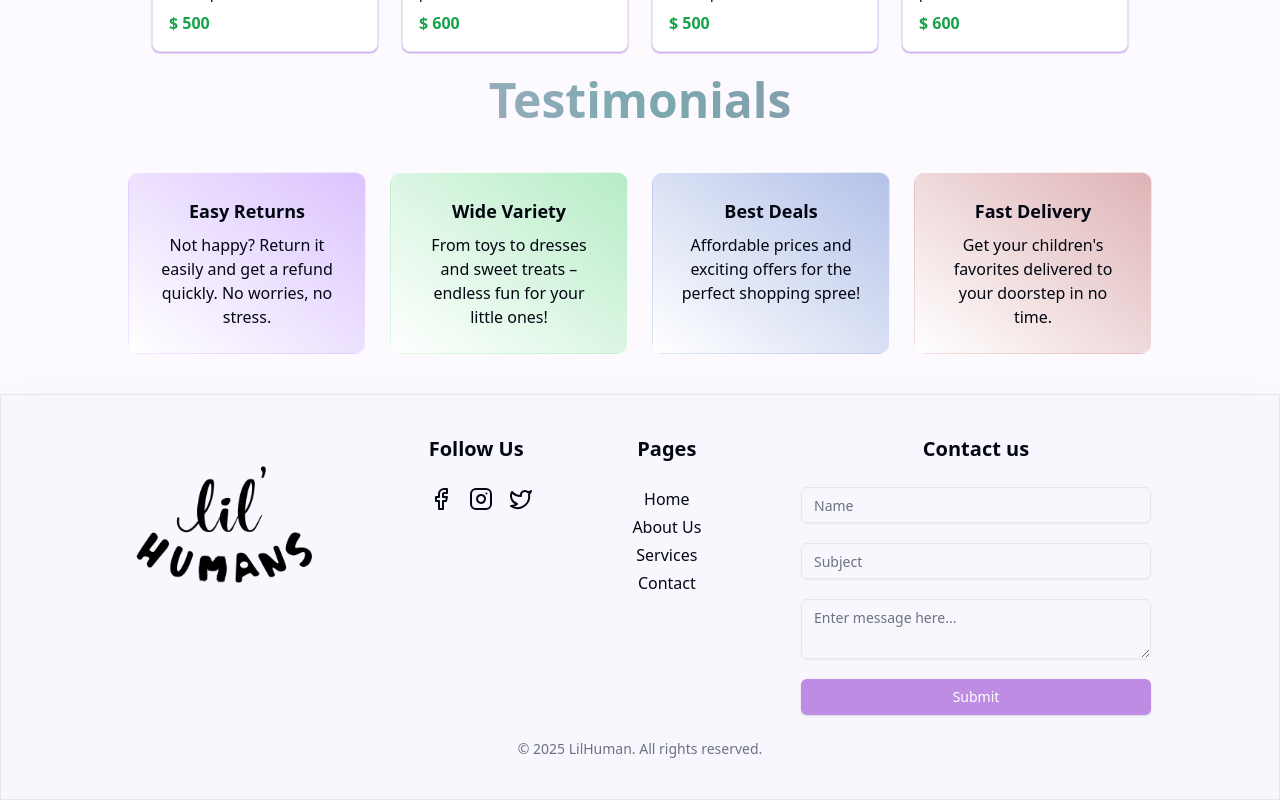
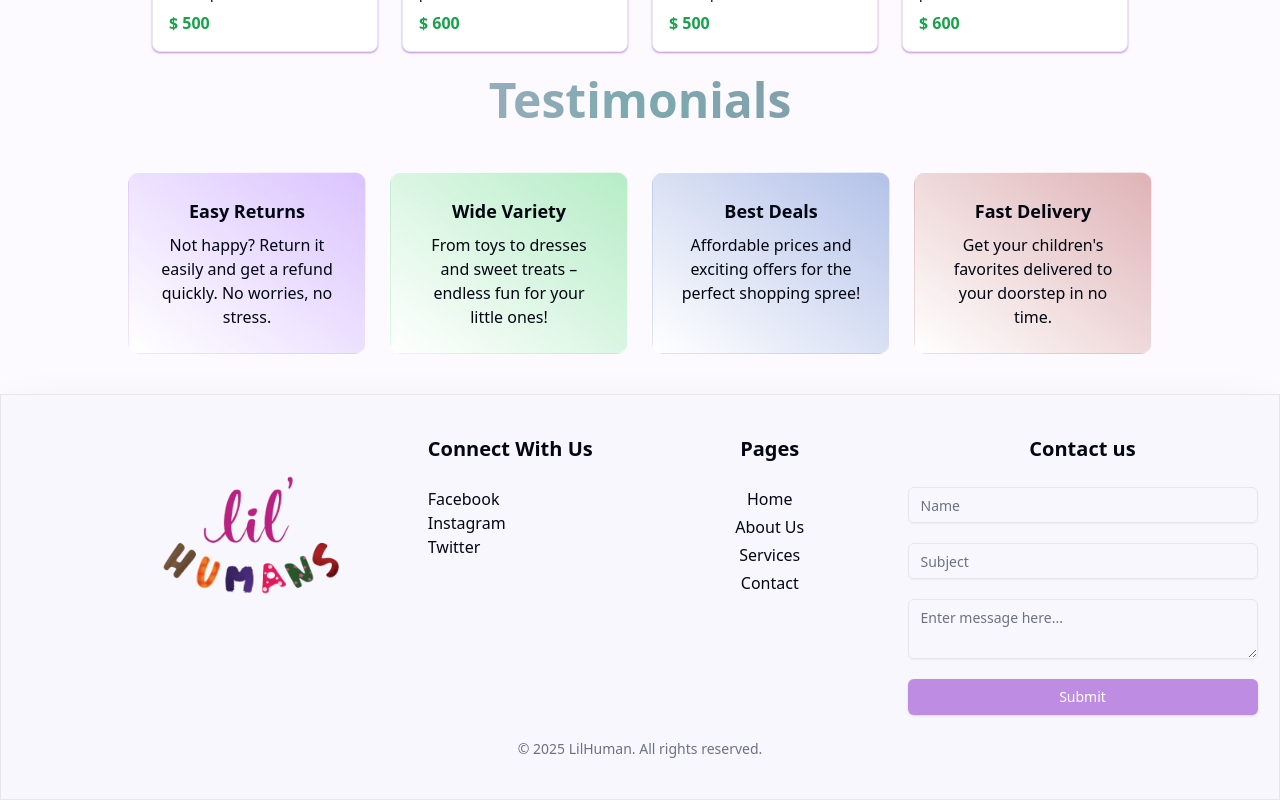
Before and after one commit to subin4693/Ecommerce-freelance, a React (Vite) app: page / in a window 1280 px wide. Shown: the part 2008-2808 px from the top of the page. Built offline with nearby package versions, Linux system fonts and the light colour scheme; a web font is replaced by a local one.

Commit message:
shop page changes added

```diff
--- a/src/components/Footer.jsx
+++ b/src/components/Footer.jsx
@@ -1,5 +1,5 @@
 import React from "react";
-import logo from "@/assets/LILHUMANLOGO black.png";
+import logo from "@/assets/logo-bg-r.png";
 import { Input } from "./ui/input";
 import { Textarea } from "@/components/ui/textarea";
 import { Button } from "./ui/button";
@@ -8,17 +8,17 @@ import { Facebook, Instagram, Twitter } from "lucide-react";
 const Footer = () => {
   return (
     <div className="px-1 md:px-20 lg:px-32  bg-[#d2d6f1]/10 shadow-2xl border py-10  ">
-      <div className="flex flex-wrap flex-col-reverse md:flex-row justify-between ">
+      <div className="grid grid-cols-1 sm:grid-cols-2 md:grid-cols-3 lg:grid-cols-4 gap-4 sm:[grid-auto-flow:row] [grid-auto-flow:row-dense]">
         <div className="h-[200px]">
           <img src={logo} alt="logo" className="w-full h-full object-contain" />
         </div>{" "}
         <div className="flex space-x-8 mb-4 md:mb-0 justify-center mt-5 md:mt-0">
           <div>
-            <h3 className="text-xl font-bold     mb-6">Follow Us</h3>
-            <div className="flex space-x-4">
-              <Facebook className="cursor-pointer" />
-              <Instagram className="cursor-pointer" />
-              <Twitter className="cursor-pointer" />
+            <h3 className="text-xl font-bold     mb-6">Connect With Us</h3>
+            <div className="flex flex-col items-center md:items-start">
+              <a href="#">Facebook</a>
+              <a href="#">Instagram</a>
+              <a href="#">Twitter</a>
             </div>
           </div>
         </div>
```
